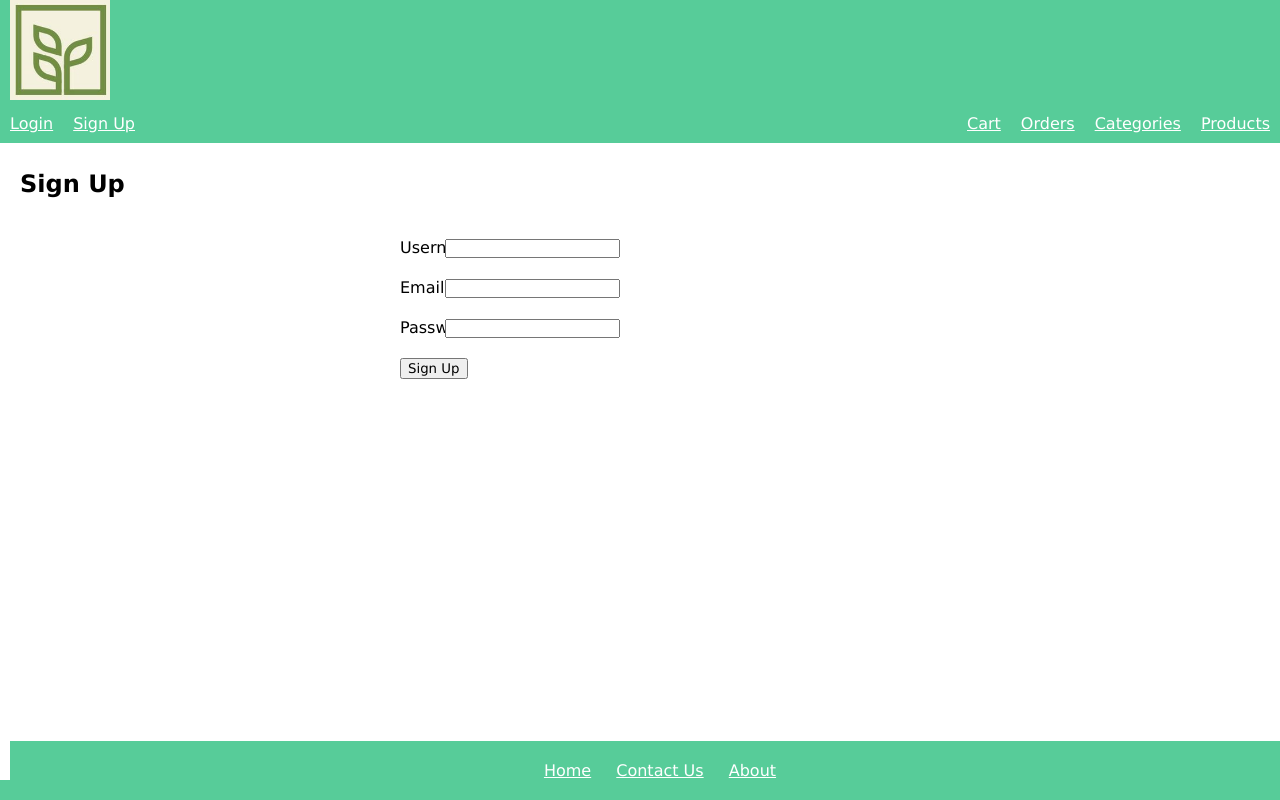
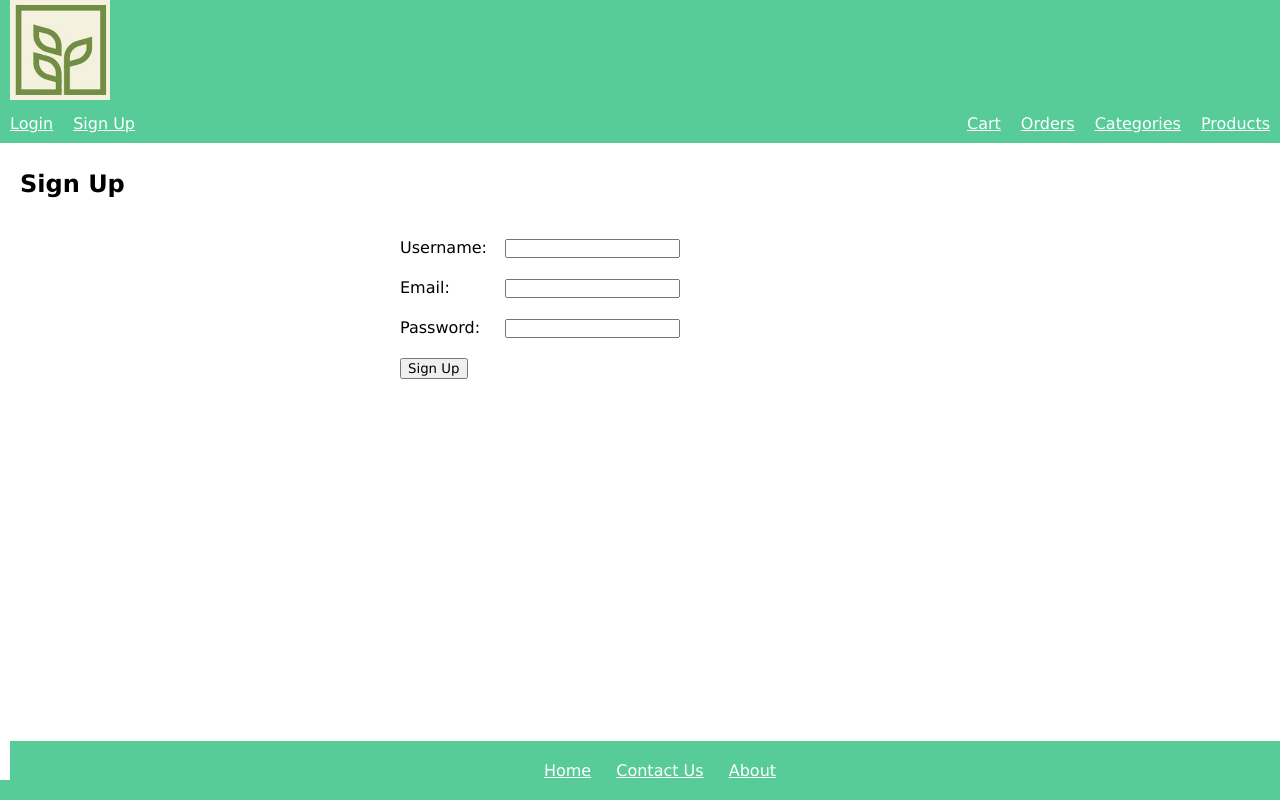
Before and after one commit to c-wright-98/QA_Store, a Flask app: page /register in a window 1280 px wide. Run offline with Flask 3, Linux system fonts and the light colour scheme.

Commit message:
Making labels fit text

```diff
--- a/static/stylesheets/style1.css
+++ b/static/stylesheets/style1.css
@@ -180,7 +180,7 @@
 /* set label size so input fields align */
 .form-group label {
     display: inline-block;
-    width: 40px;
+    width: 100px;
 }
 
 .form-group input {
```
